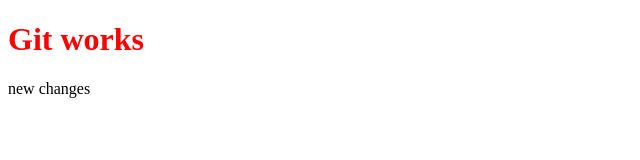
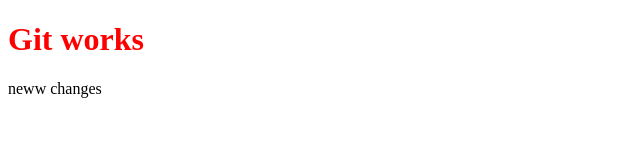
Before and after one commit to TaniaJa/site, a plain HTML site: page index.html in a window 1280 px wide. Shown: the full height of the page, 0-640 px from the left. Drawn offline with Linux system fonts and the light colour scheme.

Commit message:
second commit

```diff
--- a/index.html
+++ b/index.html
@@ -7,6 +7,6 @@
 </head>
 <body>
 	<h1> Git works </h1>
-	<p>new changes</p>
+	<p>neww changes</p>
 </body>
 </html>
```
